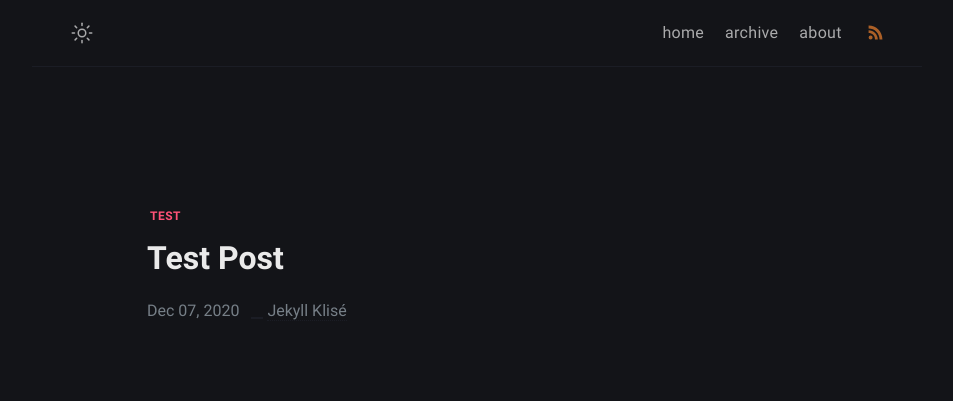
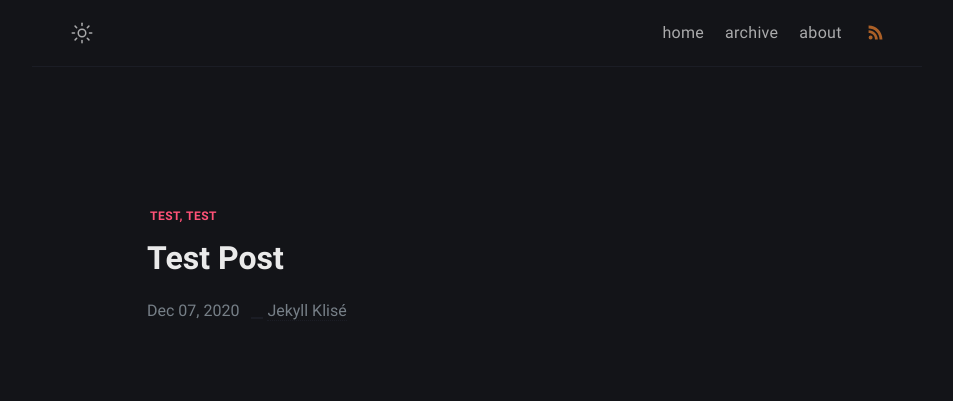
Before and after one commit to TzZek/zek-blog-v2, a Jekyll site: the page built from _posts/Test-post/2020-12-07-Test-post.md, in a window 1280 px wide. Shown: the top 401 px of the page, without its empty margins (163-1116 px from the left). Built offline with Jekyll 4.4.1, drawn with Linux system fonts in a browser that asks for light colours; some web fonts are replaced.

Commit message:
2020-12-07-Test-post.md: updated tags

```diff
--- a/_posts/Test-post/2020-12-07-Test-post.md
+++ b/_posts/Test-post/2020-12-07-Test-post.md
@@ -4,7 +4,7 @@ description: oh just a test
 date: '2020-12-07T16:38:02.650Z'
 modified: '2020-12-07T16:38:02.650Z'
 tags:
-  - test
+  - 'test, test'
 categories: []
 layout: post
 ---
```
